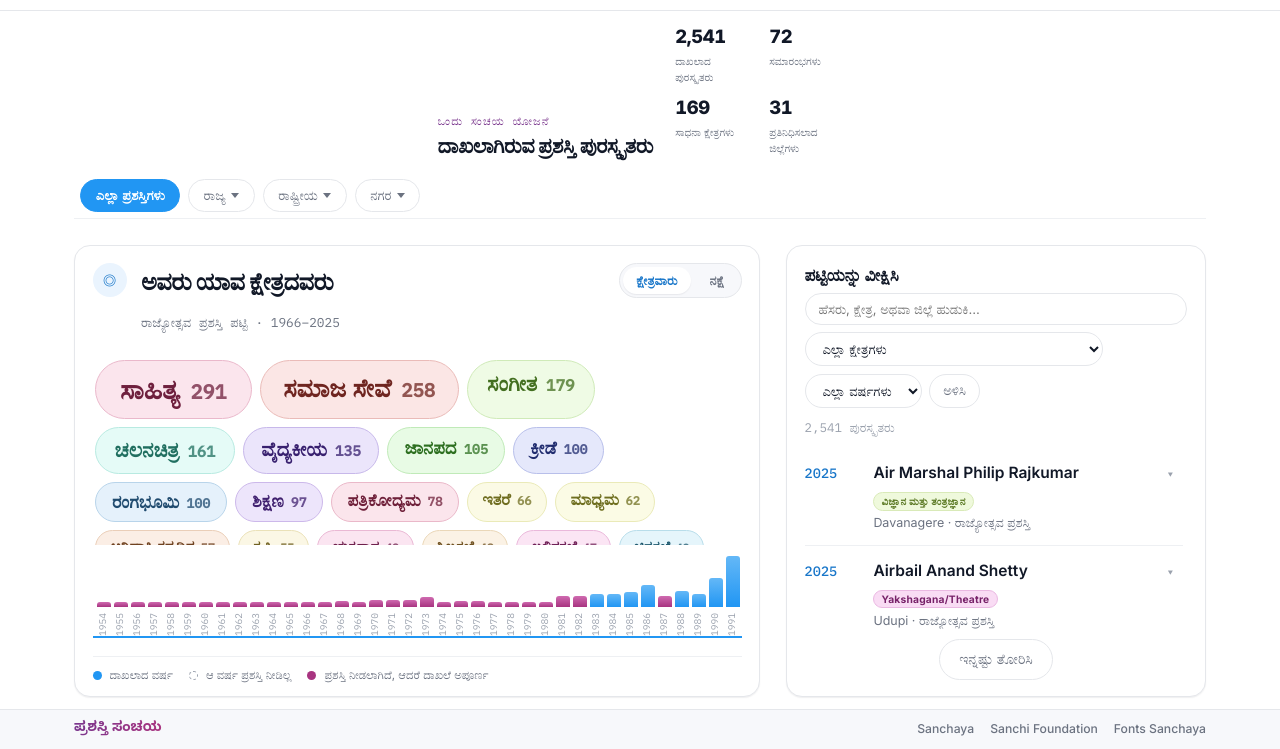
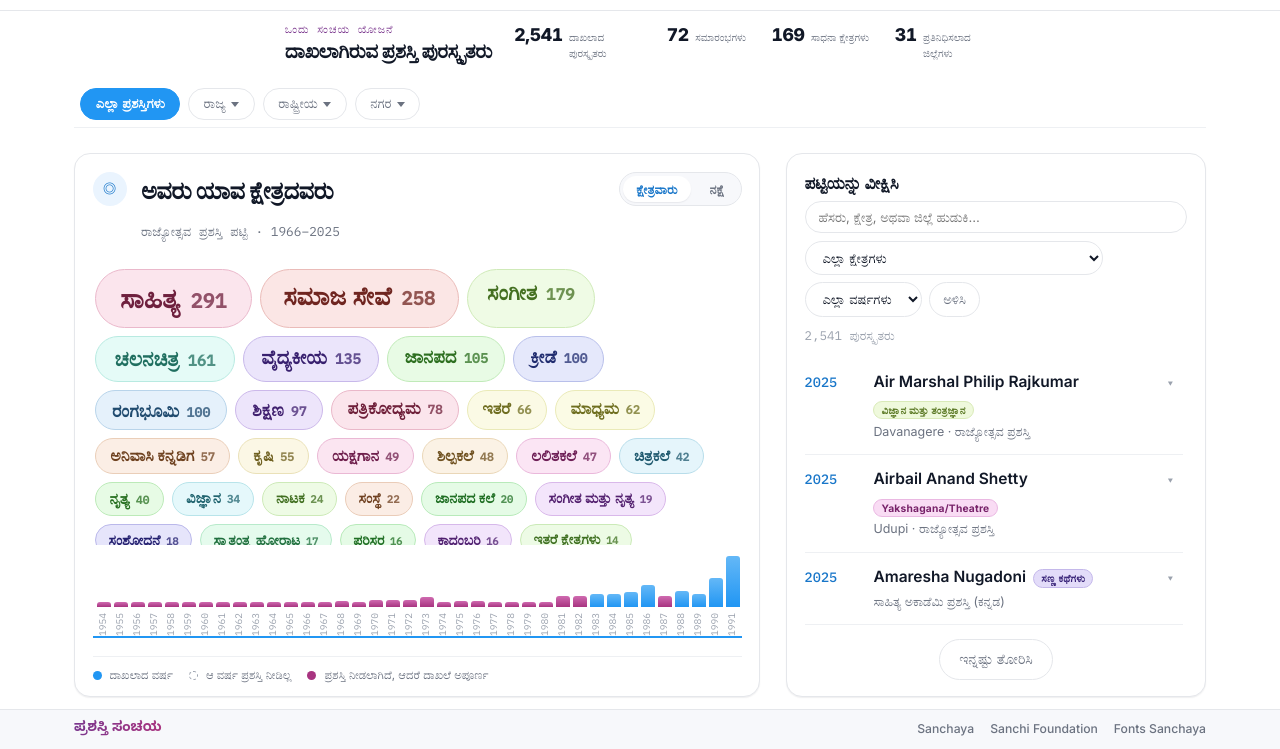
Before and after one commit to sanchaya/prashasti, a plain HTML site: page index.html in a window 1280 px wide. Shown: the part 51-800 px from the top of the page. Drawn offline with nearby package versions, Linux system fonts and the light colour scheme.

Commit message:
Fix award-head proportions in atlas mode: stats in a single row, centered against the title

```diff
--- a/css/style.css
+++ b/css/style.css
@@ -1205,15 +1205,21 @@
 
   .award-head{
     flex: 0 0 auto;
-    padding: 0.7rem 1.5rem 0.4rem;
+    padding: 0.6rem 1.5rem;
     gap: 1.4rem;
+    align-items: center;
   }
-  .award-head .eyebrow{ margin-bottom: 0.2rem; font-size: 0.7rem; }
-  .award-head h1{ font-size: 1.3rem; max-width: 44ch; line-height: 1.15; }
+  .award-head .eyebrow{ margin-bottom: 0.15rem; font-size: 0.68rem; }
+  .award-head h1{ font-size: 1.25rem; max-width: 44ch; line-height: 1.15; }
   .award-head .hero-desc{ display: none; }
-  .stat-row{ gap: 0.4rem 1.3rem; }
-  .stat-num{ font-size: 1.15rem; }
-  .stat-label{ font-size: 0.66rem; max-width: 11ch; }
+  .stat-row{
+    grid-template-columns: repeat(4, auto);
+    gap: 0.2rem 1.6rem;
+    align-self: center;
+  }
+  .stat{ flex-direction: row; align-items: baseline; gap: 0.4rem; }
+  .stat-num{ font-size: 1.1rem; }
+  .stat-label{ font-size: 0.65rem; max-width: 11ch; }
 
   main{ flex: 1 1 auto; min-height: 0; display: flex; flex-direction: column; overflow: hidden; }
   .home-grid{
```
